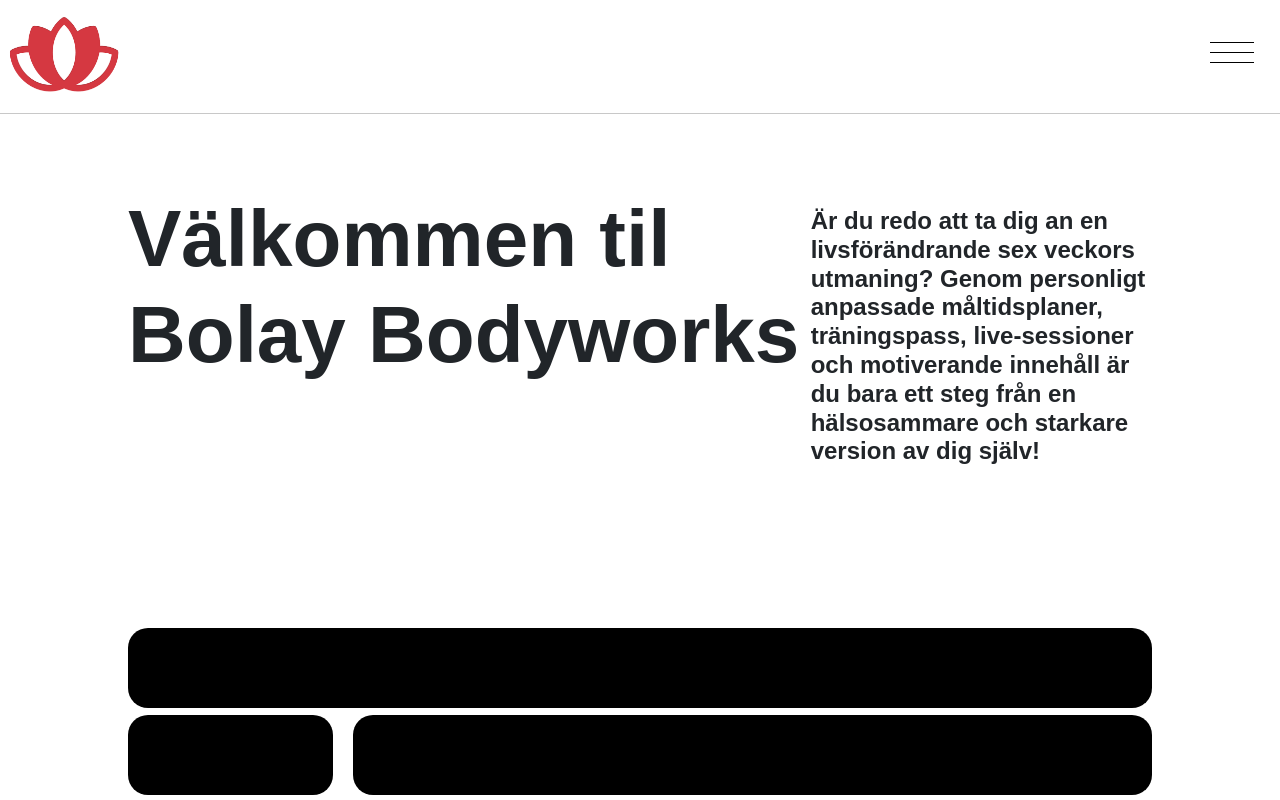
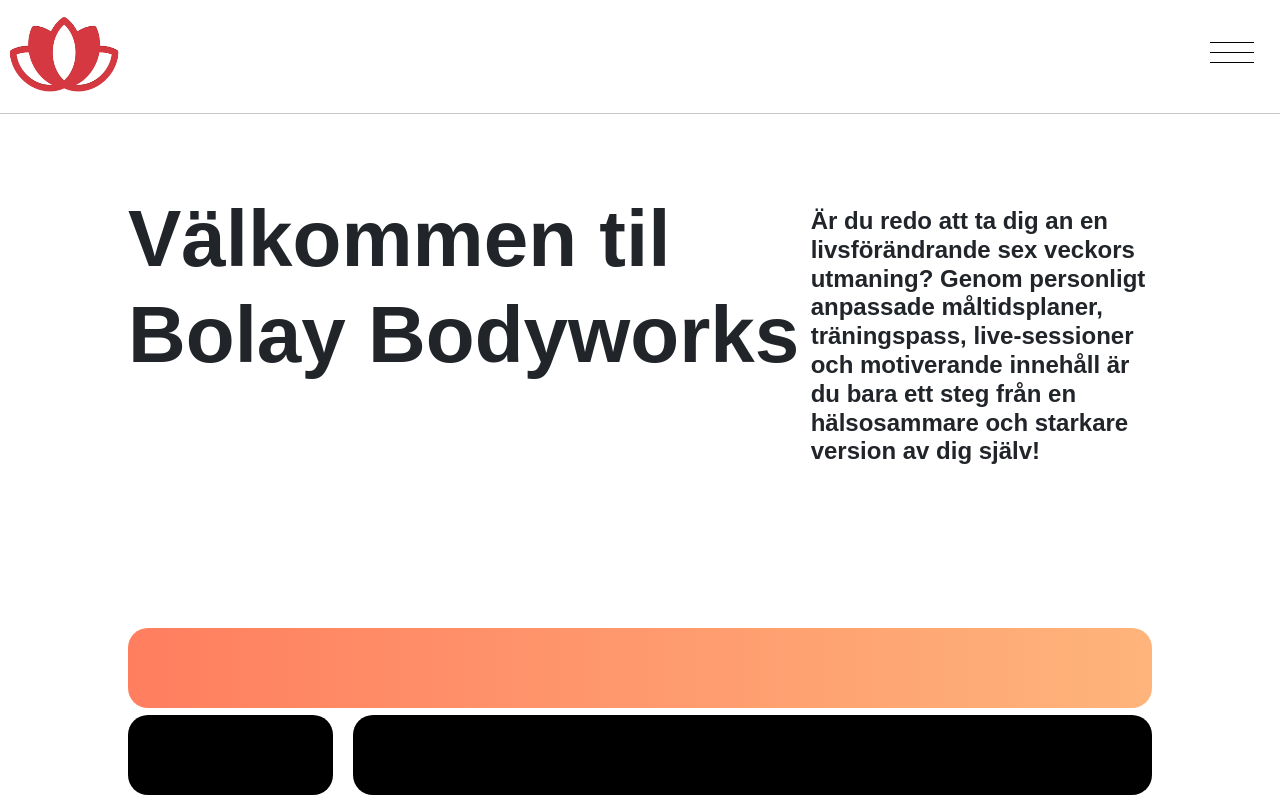
Before and after one commit to oBraenna91/bolaybodyworks, a React (Create React App) app: page / in a window 1280 px wide. Shown: the top 800 px of the page. Built offline with nearby package versions, Linux system fonts and the light colour scheme; a web font is replaced by a local one.

Commit message:
test infinity loop on image-collage

```diff
--- a/src/components/imageCollage/imageCollage.module.css
+++ b/src/components/imageCollage/imageCollage.module.css
@@ -22,6 +22,10 @@
 
 .sub1 {
   width: 100%;
+  background: -webkit-gradient(linear, left top, right top, from(#ff7e5f), to(#feb47b));
+  background: linear-gradient(90deg, #ff7e5f, #feb47b);
+  -webkit-animation: gradientShift 5s infinite alternate;
+          animation: gradientShift 5s infinite alternate;
 }
 
 .sub2 {
@@ -44,4 +48,22 @@
   height: 80px;
   background-color: black;
 }
+
+@-webkit-keyframes gradientShift {
+  0% {
+    background-position: 0% 50%;
+  }
+  100% {
+    background-position: 100% 50%;
+  }
+}
+
+@keyframes gradientShift {
+  0% {
+    background-position: 0% 50%;
+  }
+  100% {
+    background-position: 100% 50%;
+  }
+}
 /*# sourceMappingURL=imageCollage.module.css.map */
--- a/src/components/imageCollage/imageCollage.module.scss
+++ b/src/components/imageCollage/imageCollage.module.scss
@@ -13,6 +13,8 @@
 
 .sub1 {
     width: 100%;
+    background: linear-gradient(90deg, #ff7e5f, #feb47b);
+    animation: gradientShift 5s infinite alternate;
 }
 
 .sub2 {
@@ -35,3 +37,12 @@
     height: 80px;
     background-color: black;
 }
+
+@keyframes gradientShift {
+    0% {
+      background-position: 0% 50%;
+    }
+    100% {
+      background-position: 100% 50%;
+    }
+  }
```
Also changed, not shown: 1 other file (tests, documents, lock files or other folders).
